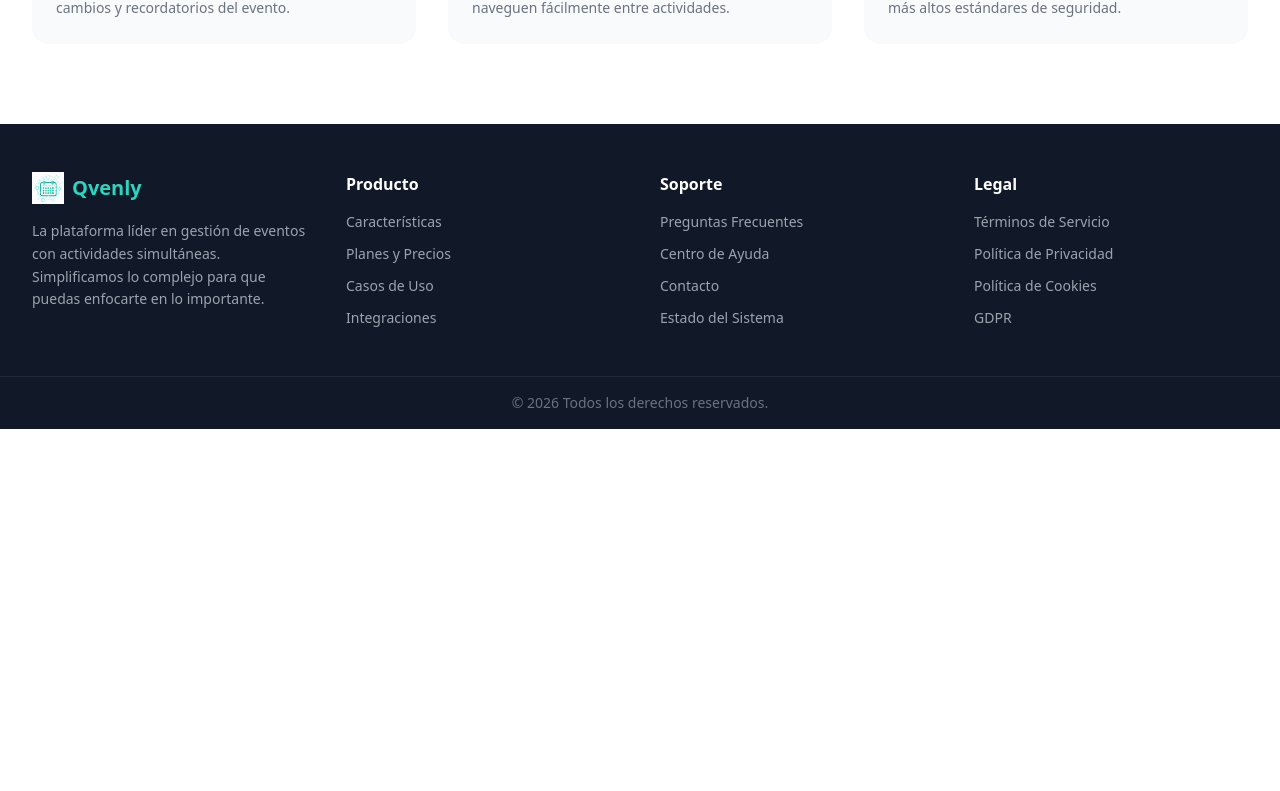
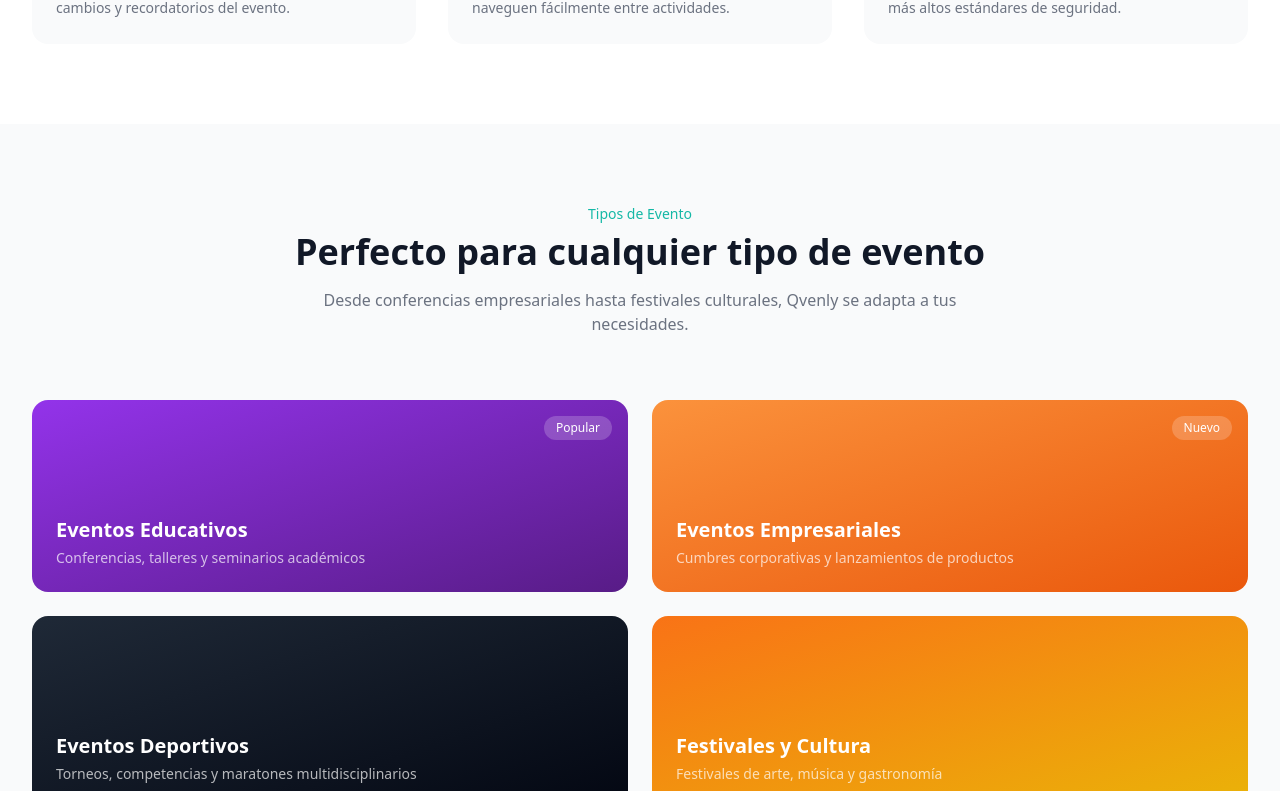
Before and after one commit to LeidyMaingualDev/qvenly-web, an Angular app: page / in a window 1280 px wide. Shown: the part 1520-2311 px from the top of the page. Before the commit the page ends 1949 px from the top, so only its background shows below. Built offline with nearby package versions, Linux system fonts and the light colour scheme.

Commit message:
feat(event-types-section): add event types section with four category cards

```diff
--- a/src/app/app.component.html
+++ b/src/app/app.component.html
@@ -1,4 +1,5 @@
 <app-nav></app-nav>
 <app-home></app-home>
 <app-features-section></app-features-section>
+<app-event-types-section></app-event-types-section>
 <app-footer></app-footer>
--- a/src/app/app.component.ts
+++ b/src/app/app.component.ts
@@ -4,11 +4,12 @@ import { NavComponent } from './shared/principalShares/nav/nav.component';
 import { FooterComponent } from './shared/principalShares/footer/footer.component';
 import { HomeComponent } from './features/landing/home/home.component';
 import { FeaturesSectionComponent } from './features/landing/features-section/features-section.component';
+import { EventTypesSectionComponent } from './features/landing/event-types-section/event-types-section.component';
 
 @Component({
   selector: 'app-root',
   standalone: true,
-  imports: [RouterOutlet, NavComponent, FooterComponent, HomeComponent, FeaturesSectionComponent],
+  imports: [RouterOutlet, NavComponent, FooterComponent, HomeComponent, FeaturesSectionComponent, EventTypesSectionComponent],
   templateUrl: './app.component.html',
   styleUrl: './app.component.css'
 })
--- /dev/null
+++ b/src/app/features/landing/event-types-section/event-types-section.component.html
@@ -0,0 +1,54 @@
+<section class="w-full bg-gray-50 py-20">
+  <div class="max-w-7xl mx-auto px-6 md:px-8">
+
+    <!-- Título -->
+    <div class="text-center mb-16">
+      <p class="text-teal-500 text-sm font-medium mb-2">Tipos de Evento</p>
+      <h2 class="text-3xl md:text-4xl font-bold text-gray-900">
+        Perfecto para cualquier tipo de evento
+      </h2>
+      <p class="text-gray-500 mt-4 max-w-2xl mx-auto">
+        Desde conferencias empresariales hasta festivales culturales, Qvenly se adapta a tus necesidades.
+      </p>
+    </div>
+
+    <!-- Grid de cards -->
+    <div class="grid grid-cols-1 md:grid-cols-2 gap-6">
+
+      <!-- Eventos Educativos -->
+      <div class="relative rounded-2xl overflow-hidden h-48 bg-gradient-to-br from-purple-600 to-purple-900 p-6 flex flex-col justify-end cursor-pointer hover:scale-105 transition-transform duration-300">
+        <span class="absolute top-4 right-4 bg-white/20 text-white text-xs px-3 py-1 rounded-full">Popular</span>
+        <div class="text-white">
+          <h3 class="text-xl font-bold mb-1">Eventos Educativos</h3>
+          <p class="text-white/70 text-sm">Conferencias, talleres y seminarios académicos</p>
+        </div>
+      </div>
+
+      <!-- Eventos Empresariales -->
+      <div class="relative rounded-2xl overflow-hidden h-48 bg-gradient-to-br from-orange-400 to-orange-600 p-6 flex flex-col justify-end cursor-pointer hover:scale-105 transition-transform duration-300">
+        <span class="absolute top-4 right-4 bg-white/20 text-white text-xs px-3 py-1 rounded-full">Nuevo</span>
+        <div class="text-white">
+          <h3 class="text-xl font-bold mb-1">Eventos Empresariales</h3>
+          <p class="text-white/70 text-sm">Cumbres corporativas y lanzamientos de productos</p>
+        </div>
+      </div>
+
+      <!-- Eventos Deportivos -->
+      <div class="relative rounded-2xl overflow-hidden h-48 bg-gradient-to-br from-gray-800 to-gray-950 p-6 flex flex-col justify-end cursor-pointer hover:scale-105 transition-transform duration-300">
+        <div class="text-white">
+          <h3 class="text-xl font-bold mb-1">Eventos Deportivos</h3>
+          <p class="text-white/70 text-sm">Torneos, competencias y maratones multidisciplinarios</p>
+        </div>
+      </div>
+
+      <!-- Festivales y Cultura -->
+      <div class="relative rounded-2xl overflow-hidden h-48 bg-gradient-to-br from-orange-500 to-yellow-500 p-6 flex flex-col justify-end cursor-pointer hover:scale-105 transition-transform duration-300">
+        <div class="text-white">
+          <h3 class="text-xl font-bold mb-1">Festivales y Cultura</h3>
+          <p class="text-white/70 text-sm">Festivales de arte, música y gastronomía</p>
+        </div>
+      </div>
+
+    </div>
+  </div>
+</section>
```
Also changed, not shown: src/app/features/landing/event-types-section/event-types-section.component.ts (added, +12 -0 lines), src/app/features/landing/event-types-section/event-types-section.component.css (added), 1 other file (tests, documents, lock files or other folders).
